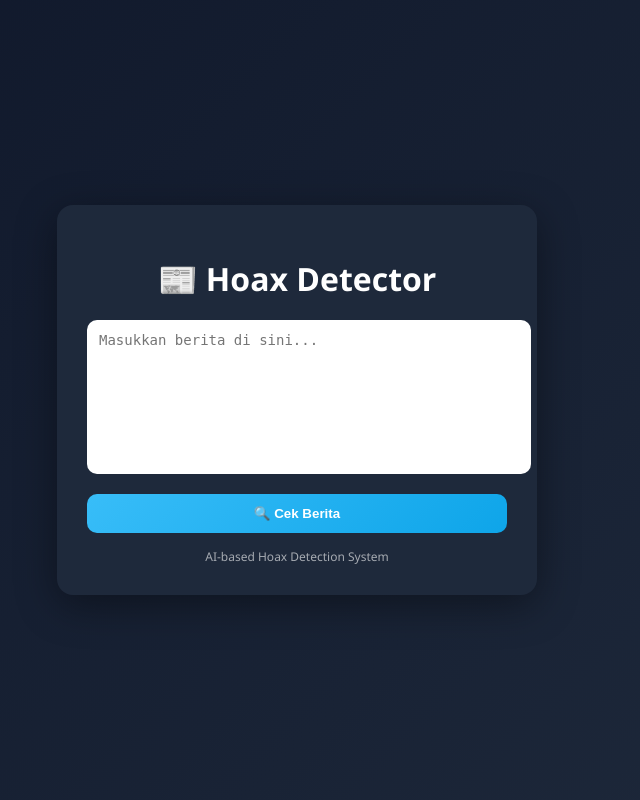
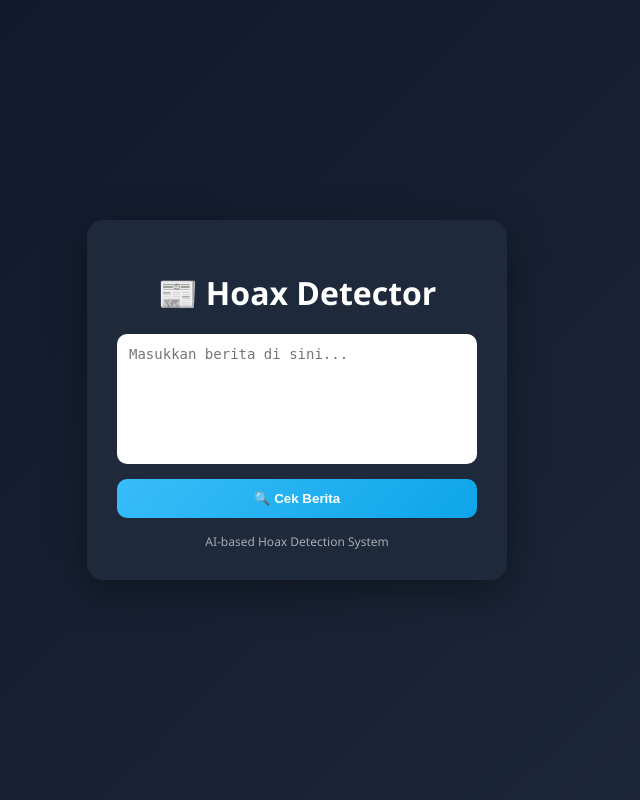
Before and after one commit to nofan190021/hoax-detector, a Flask app: page / in a window 1280 px wide. Shown: the whole page, without its empty margins (343-983 px from the left). Run offline with Flask 3, Linux system fonts and the light colour scheme; parts of the project's set-up code (start-up, migrations or seed data) failed here and were passed over.

Commit message:
Update index.html

```diff
--- a/templates/index.html
+++ b/templates/index.html
@@ -5,6 +5,10 @@
 <title>Hoax Detector</title>
 
 <style>
+* {
+    box-sizing: border-box;
+}
+
 body {
     font-family: 'Segoe UI', sans-serif;
     background: linear-gradient(135deg, #0f172a, #1e293b);
@@ -24,6 +28,7 @@ body {
     box-shadow: 0 10px 40px rgba(0,0,0,0.4);
     text-align: center;
     animation: fadeIn 0.6s ease;
+    margin: auto;
 }
 
 @keyframes fadeIn {
@@ -45,6 +50,7 @@ textarea {
     margin-bottom: 15px;
     font-size: 14px;
     outline: none;
+    display: block;
 }
 
 button {
@@ -57,6 +63,7 @@ button {
     font-weight: bold;
     cursor: pointer;
     transition: 0.3s;
+    display: block;
 }
 
 button:hover {
```
